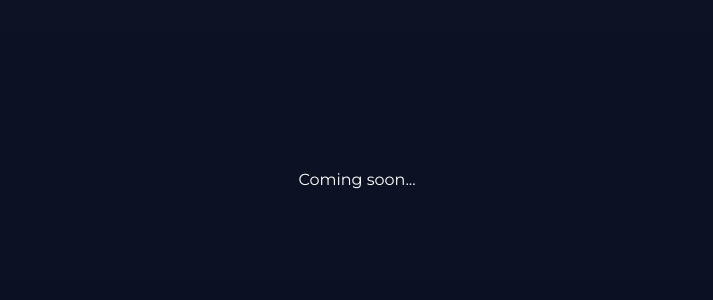
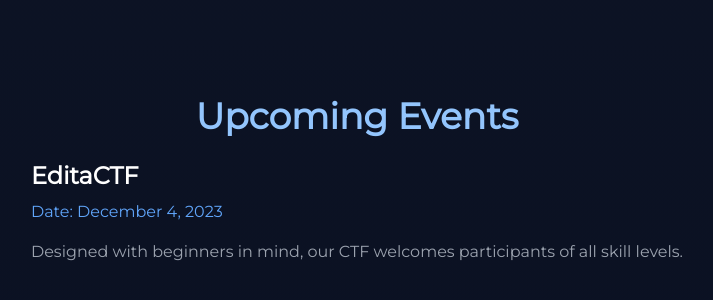
Before and after one commit to FrenzyVJN/Edita, a Next.js app: page / in a window 1280 px wide. Shown: the part 2828-3128 px from the top of the page, without its empty margins (283-996 px from the left). Built offline with nearby package versions, Linux system fonts and the light colour scheme.

Commit message:
desktop updated

```diff
--- a/app/events.tsx
+++ b/app/events.tsx
@@ -1,9 +1,23 @@
+import React from 'react';
+
 function Events() {
-    return (
-        <main className="flex justify-center items-center h-screen">
-            <a href="/events" id='events' className="text-white">Coming soon...</a>
-        </main>
-     );
+  return (
+    <main id="events" className="flex flex-col justify-center items-center h-screen animate__animated animate__fadeIn">
+      <h1 className="text-4xl font-bold text-blue-300 mb-6 animate__animated animate__fadeInDown">Upcoming Events</h1>
+      <div className="event-card animate__animated animate__fadeInUp">
+        <a href='/events'>
+        <h2 className="text-2xl font-semibold mb-2 text-white">EditaCTF</h2>
+        <p className="text-blue-400 mb-4">Date: December 4, 2023</p>
+        <p className="text-gray-400">
+          Designed with beginners in mind, our CTF welcomes participants of all skill levels.
+        </p>
+        </a>
+      </div>
+      {/* Add transition and animation to the second event card */}
+      {/* <h1 className="text-4xl font-bold text-blue-300 mt-8 mb-6">Ongoing Events</h1> */}
+      {/* <a href="/events" id="events" className="text-white mt-8">See All Events</a> */}
+    </main>
+  );
 }
 
 export default Events;
--- a/package.json
+++ b/package.json
@@ -14,8 +14,10 @@
     "react": "^18",
     "react-dom": "^18",
     "react-icons": "^4.12.0",
+    "react-intersection-observer": "^9.5.3",
     "react-scroll": "^1.9.0",
-    "react-simple-typewriter": "^5.0.1"
+    "react-simple-typewriter": "^5.0.1",
+    "react-spring": "^9.7.3"
   },
   "devDependencies": {
     "@types/node": "^20",
```
Also changed, not shown: app/testing/page.tsx (added), 1 other file (tests, documents, lock files or other folders).
